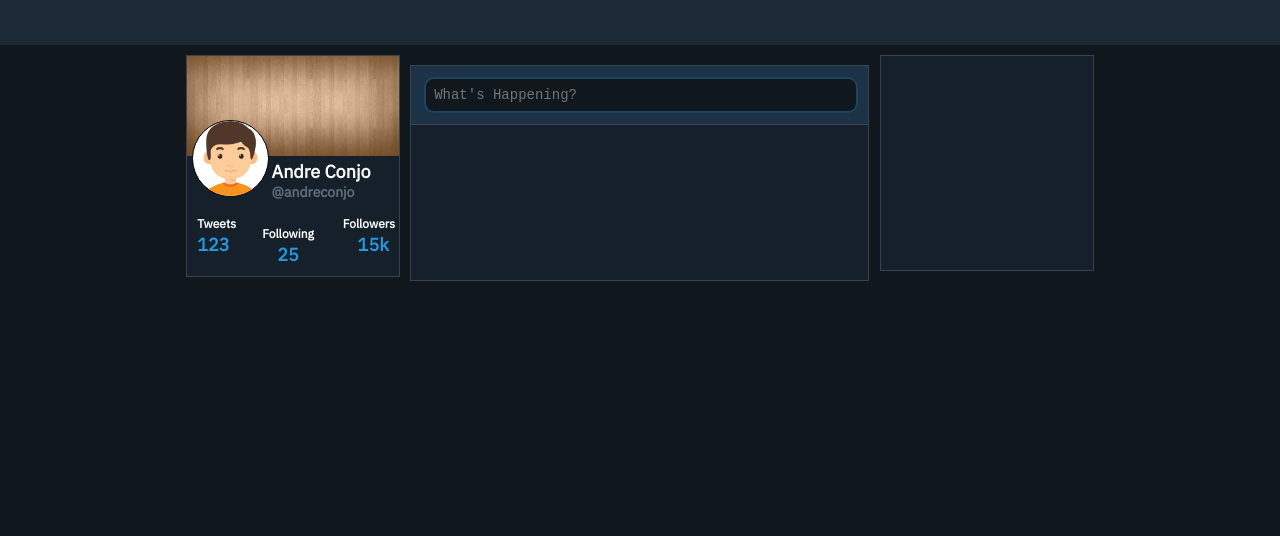
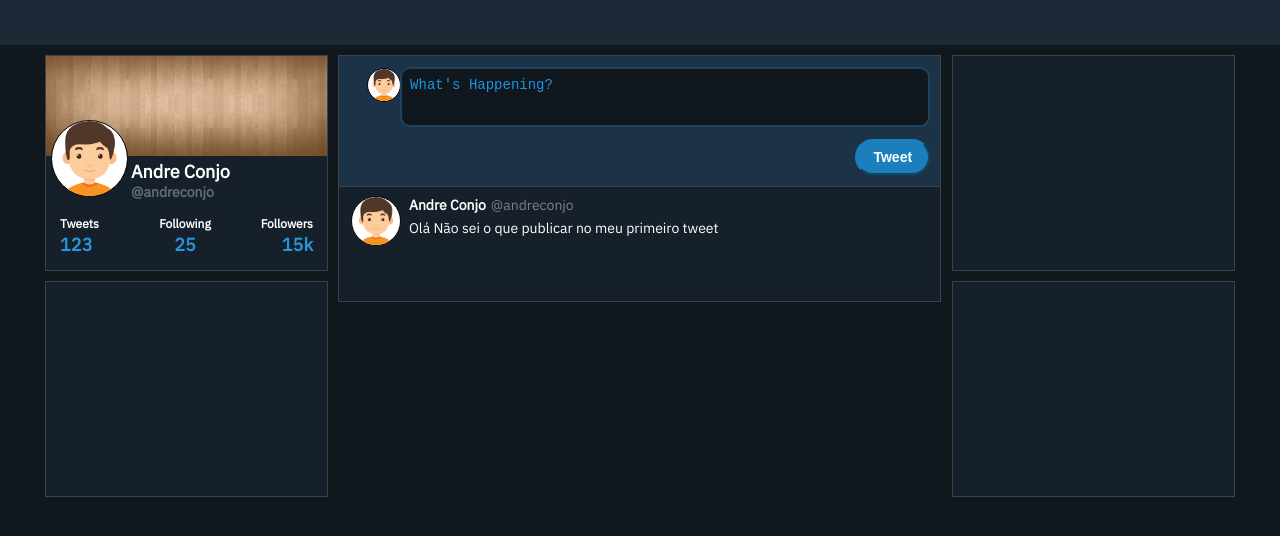
Before and after one commit to andreconjo/twitter-clone, an Angular app: page / in a window 1280 px wide. Shown: the top 536 px of the page. Built offline with nearby package versions, Linux system fonts and the light colour scheme.

Commit message:
Tweet has been added

```diff
--- a/src/app/app.component.html
+++ b/src/app/app.component.html
@@ -41,17 +41,43 @@
         </div>
       </div>
     </div>
+    <div class="box">
+
+    </div>
   </div>
   <div class="column column-2">
-    <div class="box tweet">
+    <div class="box-tweet tweet" [ngClass]="{focus: inFocus}">
       <div class="header-input" [ngClass]="{focus: inFocus}">
-          <div class="profile-img-small" >
-              <img src="/assets/boy.png" alt="">
-            </div>
+        <div class="profile-img-small">
+          <img src="/assets/boy.png" alt="">
+        </div>
         <div class="input">
 
-            <textarea (click)="focus()" placeholder="What's Happening?" cols="50" rows="1"></textarea>
+          <textarea (click)="focus()" placeholder="What's Happening?" cols="50" rows="1"></textarea>
+
+          <div class="actions">
+            <button [ngClass]="{'display-none': !inFocus}" class="btn-tweet">Tweet</button>
+          </div>
         </div>
+      </div>
+
+
+
+    </div>
+    <div class="box-tweet">
+      <div class="news">
+        <div class="news-identify">
+            <img class="profile-img-md" src="/assets/boy.png" alt="">
+          <span class="identify">
+            Andre Conjo
+          </span>
+          <span class="username">
+            @andreconjo
+          </span>
+        </div>
+        <span class="news-content">
+            Olá Não sei o que publicar no meu primeiro tweet
+        </span>
       </div>
     </div>
   </div>
@@ -59,5 +85,6 @@
     <div class="box">
 
     </div>
+    <div class="box"></div>
   </div>
 </div>
--- a/src/app/app.component.sass
+++ b/src/app/app.component.sass
@@ -8,7 +8,7 @@ header
 .container
     display: flex
     width: 100%
-    max-width: 71%
+    max-width: 1190px
     margin: 0 auto
     justify-content: space-between
 
@@ -19,7 +19,7 @@ header
       &-2
         width: 51%
         text-align: center
-        margin: 10px
+        margin: 0 10px
       &-3
         width: 24%
         margin-left: 3px
@@ -28,9 +28,19 @@ header
     .box
         border: 1px solid #38444d
         min-height: 214px
+        height: 214px
         background: #15202a
+        position: relative
+
+
+        &:not(:last-child)
+            margin-bottom: 10px
+
+
 
     .tweet
+        min-height: 58px
+        height: 58px
         width: 100%
         max-width: 100%
 
@@ -39,7 +49,6 @@ header
             background: #1c3246
             border-bottom: 1px solid #38444d
             position: relative
-            transition: .2s
 
         .input
             top: 11px
@@ -58,12 +67,14 @@ header
                 padding: 8px
                 border-radius: 10px
                 height: 100%
-                transition: .1s
                 resize: none
+
+                &::placeholder
+                    color: #1B95E0
 
 
 .profile
-
+    font-weight: bold;
     .profile-background
         img
             width: 100%
@@ -120,9 +131,100 @@ header
         img
             max-height: 32px
 
+.profile-img-md
+        height: 48px
+        width: 48px
+        border-radius: 50px
+        background: white
+        float: left
+        position: absolute
+        border: 1px solid black
+        overflow: hidden
+        margin-right: 10px
+        margin-left: -58px
+        img
+            max-height: 48px
+
 
 .focus
-    transition: .2s
-    height: 116px !important
+    height: 130px !important
     textarea
         height: 60px !important
+
+.display-none
+    display: none
+
+.actions
+    display: flex
+    justify-content: flex-end
+    margin-top: 8px
+
+
+.btn
+    cursor: pointer
+
+.btn-tweet
+    cursor: pointer
+    right: 0
+    font-size: 14px
+    font-weight: bold
+    line-height: 20px
+    padding: 6px 16px
+    white-space: nowrap
+    background: #1B7FBE
+    border-color: #1B7FBE
+    border-radius: 100px
+    color: #fff
+    transition: .1s
+    &:hover
+        transition: .1s
+        background: #1da1f2
+        border-color: #1da1f2
+
+
+.news
+    min-height: 117px
+    padding: 9px 12px
+    color: white
+    box-sizing: border-box
+    margin-left: 58px
+
+
+.news-identify
+    text-align: left
+    display: flex
+    height: 23px
+    overflow: hidden
+
+    .identify
+        font-size: 14px
+        margin-right: 5px
+        font-weight: bold
+        display: block
+
+
+    .username
+        font-size: 14px
+        display: block
+        color: grey
+
+.news-content
+    display: block
+    text-align: left
+    font-size: 14px
+
+.box-tweet
+    border: 1px solid #38444d
+    min-height: 114px
+    height: 114px
+    background: #15202a
+    position: relative
+
+
+    &:not(:last-child)
+        margin-bottom: 10px
+    &:not(:first-child)
+        margin-top: -11px
+
+    width: 100%
+    max-width: 100%
--- a/src/app/app.component.ts
+++ b/src/app/app.component.ts
@@ -8,7 +8,7 @@ import { Component } from '@angular/core';
 export class AppComponent {
   title = 'twitter-clone';
 
-  public inFocus: boolean
+  public inFocus: boolean = true
 
   focus() {
     this.inFocus = !this.inFocus
--- a/src/styles.sass
+++ b/src/styles.sass
@@ -3,4 +3,6 @@ body
     margin: 0px
     background: #10171d
     font-family: 'IBM Plex Sans', sans-serif
-    font-weight: 900
+
+textarea, input, button
+    outline: none
```
